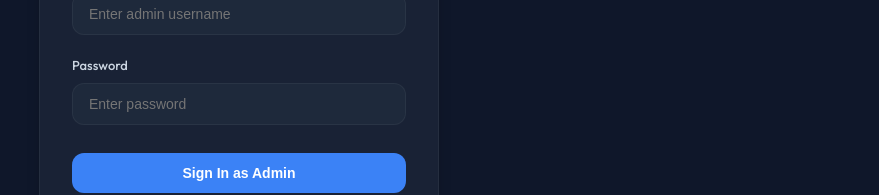
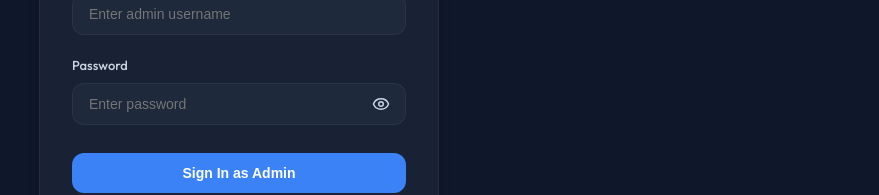
Before and after one commit to Aryan-Uncomrpomised/uncompromised-dashboard, a React (Vite) app: page /login in a window 1280 px wide. Shown: the part 433-628 px from the top of the page, without its empty margins (401-1280 px from the left). Built offline with nearby package versions, Linux system fonts and the light colour scheme.

Commit message:
feat: add password visibility toggle eye-button on login page

```diff
--- a/src/pages/Login.jsx
+++ b/src/pages/Login.jsx
@@ -2,13 +2,14 @@ import { useState, useEffect } from 'react';
 import { useNavigate } from 'react-router-dom';
 import { useAuth } from '../context/AuthContext';
 import Logo from '../components/Logo';
-import { Sun, Moon } from 'lucide-react';
+import { Sun, Moon, Eye, EyeOff } from 'lucide-react';
 
 const Login = () => {
   const [isLogin, setIsLogin] = useState(true);
   const [username, setUsername] = useState('');
   const [password, setPassword] = useState('');
   const [role, setRole] = useState('admin'); // 'admin' or 'operator'
+  const [showPassword, setShowPassword] = useState(false);
   const [error, setError] = useState('');
   const { login, register, logout } = useAuth();
   const navigate = useNavigate();
@@ -126,17 +127,27 @@ const Login = () => {
 
           <div>
             <label htmlFor="password" style={{ display: 'block', fontSize: '13px', fontWeight: 500, color: 'var(--text-secondary)', marginBottom: '8px' }}>Password</label>
+            <div style={{ position: 'relative', display: 'flex', alignItems: 'center' }}>
               <input
                 id="password"
                 name="password"
-              type="password"
+                type={showPassword ? 'text' : 'password'}
                 autoComplete="current-password"
                 value={password}
                 onChange={(e) => setPassword(e.target.value)}
-              style={{ width: '100%', background: 'var(--bg-secondary)', border: 'var(--glass-border)', borderRadius: '12px', padding: '12px 16px', color: 'var(--text-primary)', outline: 'none', fontSize: '14px' }}
+                style={{ width: '100%', background: 'var(--bg-secondary)', border: 'var(--glass-border)', borderRadius: '12px', padding: '12px 48px 12px 16px', color: 'var(--text-primary)', outline: 'none', fontSize: '14px' }}
                 placeholder="Enter password"
                 required
               />
+              <button
+                type="button"
+                onClick={() => setShowPassword(!showPassword)}
+                style={{ position: 'absolute', right: '16px', background: 'none', border: 'none', color: 'var(--text-secondary)', cursor: 'pointer', display: 'flex', alignItems: 'center', justifyContent: 'center', padding: 0 }}
+                title={showPassword ? 'Hide Password' : 'Show Password'}
+              >
+                {showPassword ? <EyeOff size={18} /> : <Eye size={18} />}
+              </button>
+            </div>
           </div>
 
           <button
```
Lines whose indentation alone changed are shown as unchanged.
